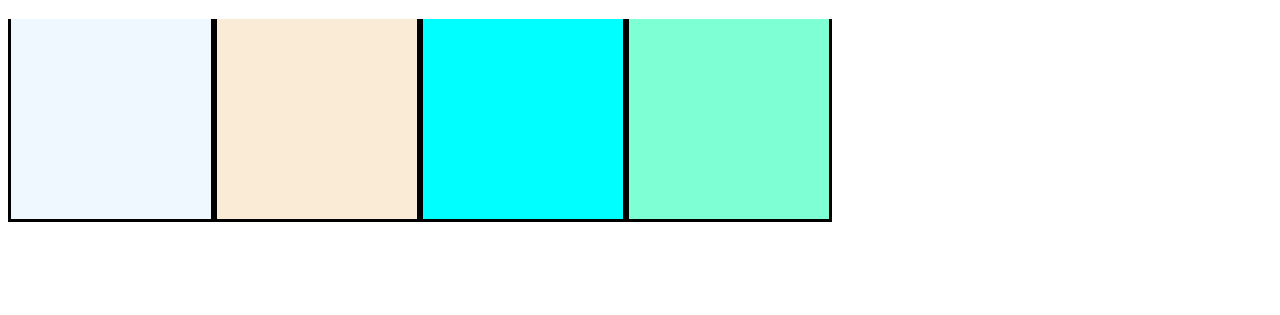
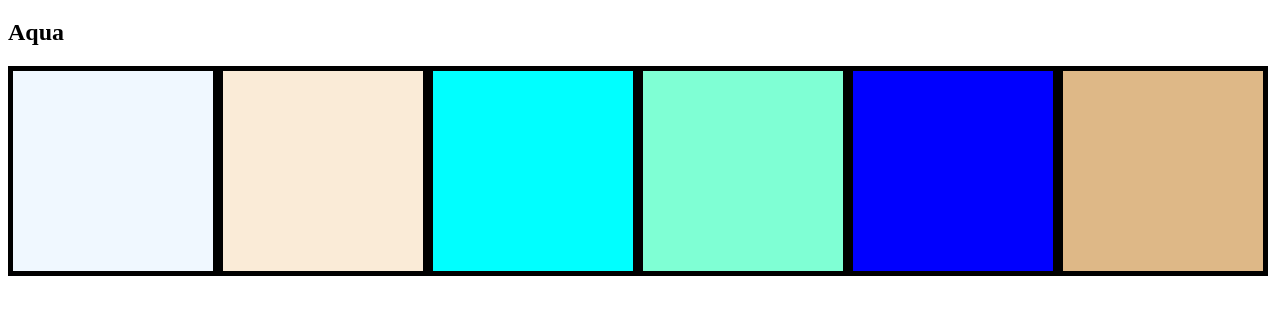
Before and after one commit to cjaro/walkthrough-color-picker, a plain HTML site: page index.html in a window 1280 px wide. Shown: the part 61-376 px from the top of the page. Drawn offline with Linux system fonts and the light colour scheme.

Commit message:
Adding random color to page
q
-q
qw

```diff
--- a/client.js
+++ b/client.js
@@ -1,6 +1,6 @@
 $(document).ready(function(){
   console.log('jQuery is ready to go');
-  var colorArray = ['AliceBlue', 'AntiqueWhite', 'Aqua', 'Aquamarine']; //colors to use later
+  var colorArray = ['AliceBlue', 'AntiqueWhite', 'Aqua', 'Aquamarine', 'Blue', 'burlywood']; //colors to use later
 
   for (var i = 0; i < colorArray.length; i++) {
     colorArray[i]
@@ -9,7 +9,15 @@ $(document).ready(function(){
     newColorBlock.css('background-color', colorArray[i]); //adds color to empty div (ith color)
     newColorBlock.addClass('colorBlock'); //adds class to empty div - gives it height and width
     $('#colorBlockContainer').append(newColorBlock); //add div to DOM
-
   }
 
+  // select random color and add to DOM
+  var randomNumberSelected = randomNumber(0, colorArray.length-1); //get random number 0 through 4 (in this case)
+  var randomColor = colorArray[randomNumberSelected]; //uses randomNumberSelected(0-4) to pick a color from colorArray
+  $('#userColorPrompt').text(randomColor);
+
 });
+
+function randomNumber(min, max){
+  return Math.floor(Math.random() * (1 + max - min) + min);
+}
--- a/index.html
+++ b/index.html
@@ -9,6 +9,7 @@
   </head>
   <body>
     <h1>color block picker walkthrough</h1>
-    <div id='colorBlockContainer'></div>
+    <h2 id="userColorPrompt"></h2>
+    <div id="colorBlockContainer"></div>
   </body>
 </html>
--- a/style.css
+++ b/style.css
@@ -3,5 +3,5 @@
   width: 200px;
   height: 200px;
   border-style: solid;
-  border-top: 5px;
+  border-width: 5px;
 }
```
